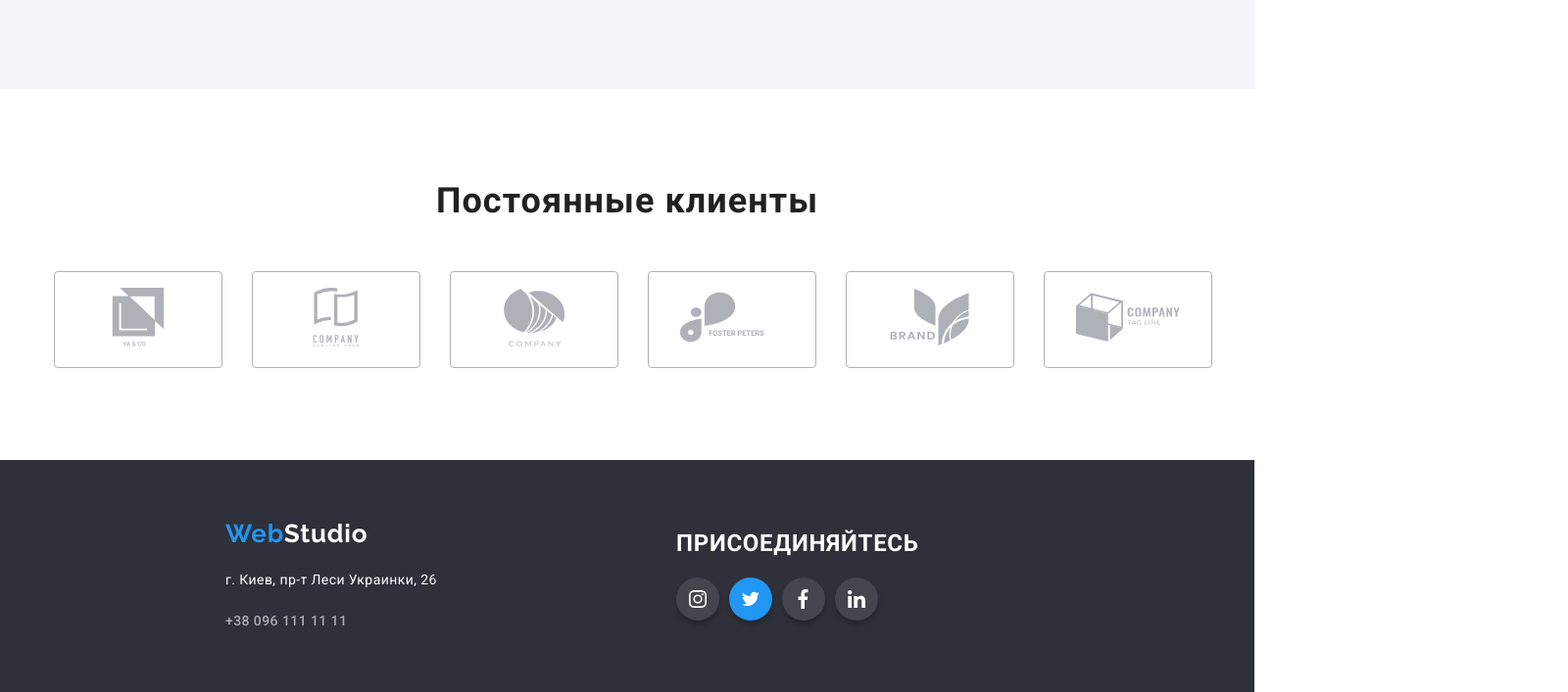
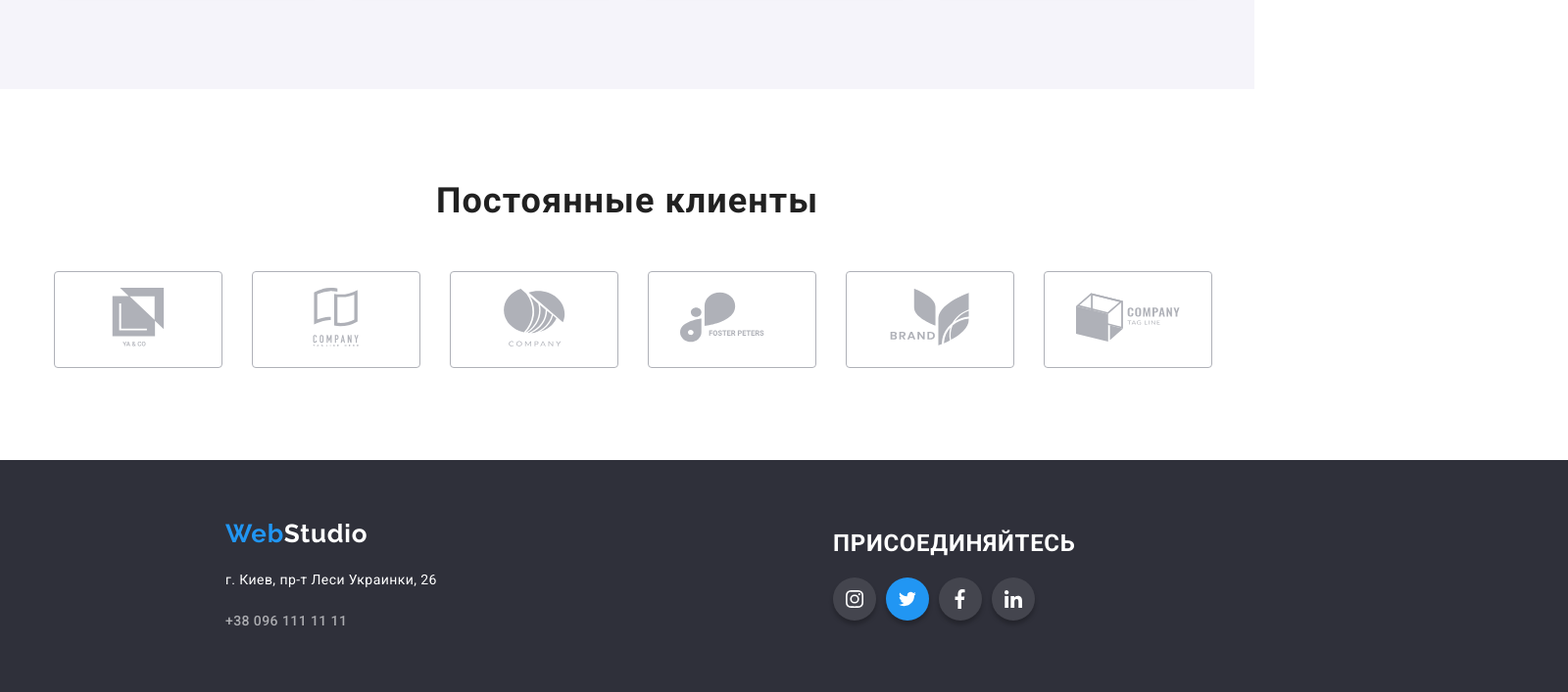
Before and after one commit to Mariianath/goit-markup-hw-04, a plain HTML site: page index.html in a window 1280 px wide. Shown: the part 2218-2925 px from the top of the page at 98% size, 1600 px wide, since content can reach past the window. Drawn offline with nearby package versions, Linux system fonts and the light colour scheme.

```diff
--- a/css/styles.css
+++ b/css/styles.css
@@ -369,6 +369,8 @@
 /*======main section style ends===*/
 /*======footer style starts===*/
 .footer {
+  width: 1600px;
+  margin: 0 auto;
   display: flex;
   align-items: center;
   background-color: #2f303a;
@@ -458,7 +460,19 @@
   height: 20px;
   fill: currentColor;
 }
-
+/*.net-link {
+  display: block;
+  color: #fff;
+}
+.network-icon {
+  width: 44px;
+  height: 44px;
+  fill: currentColor;
+  padding: 12px 12px;
+  background-color: rgba(255, 255, 255, 0.1);
+  border-radius: 50%;
+  box-shadow: 0px 4px 4px rgba(0, 0, 0, 0.25);
+}*/
 .net-link:hover,
 .net-link:focus {
   border: 0.5px solid var(--accent-color);
```
